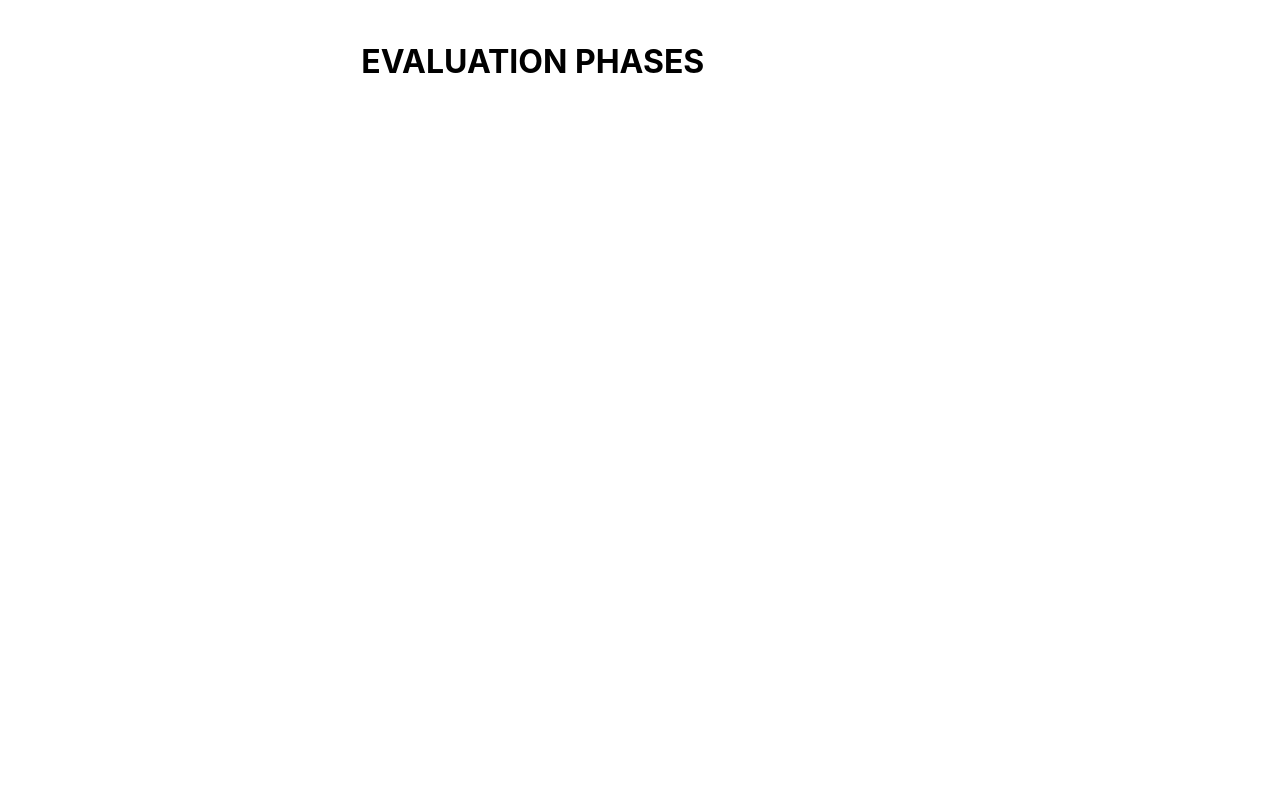
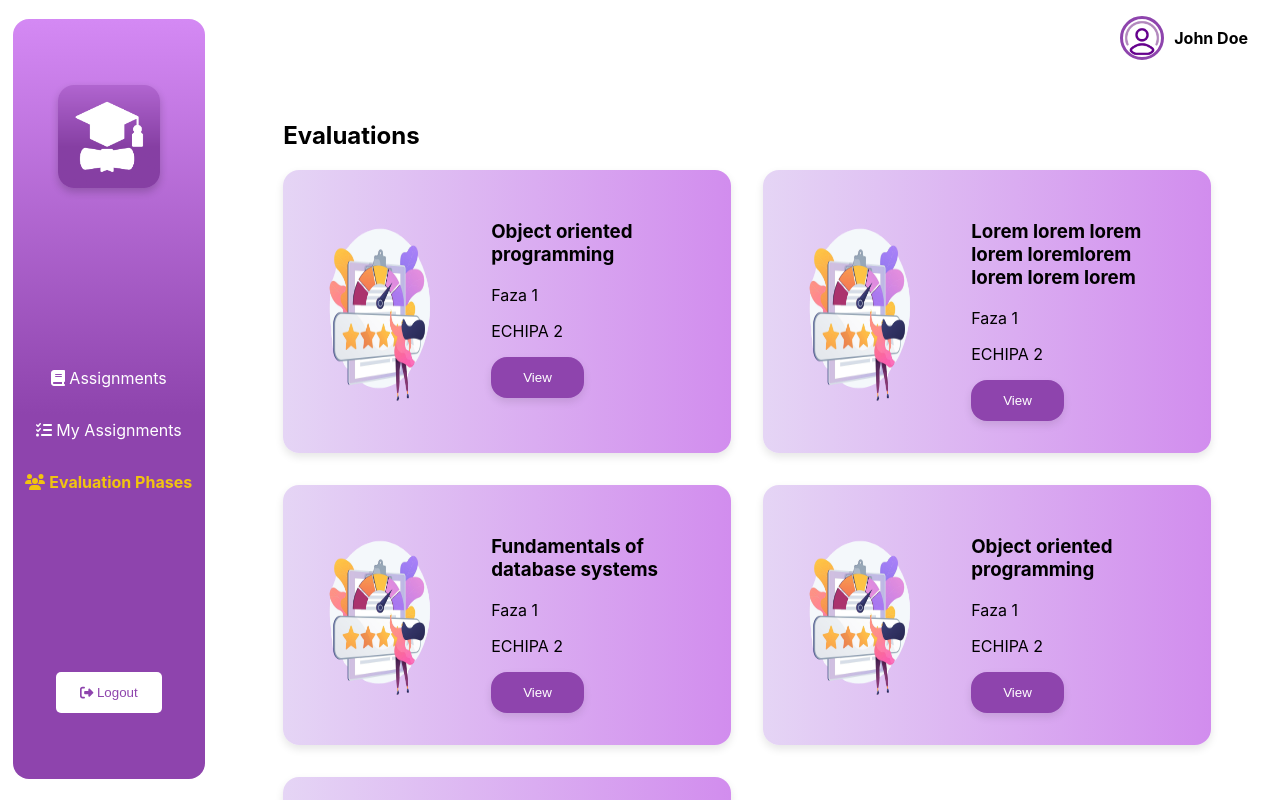
Before and after one commit to irinaLuta25/aplicatie-acordare-note, a React (Create React App) app in the folder frontend/: page /evaluationPhases in a window 1280 px wide. Shown: the top 800 px of the page. Built offline with nearby package versions, Linux system fonts and the light colour scheme.

Commit message:
am facut carduri pentru evaluare si am actualizat sidebarul cu locatia curenta

```diff
--- a/frontend/src/components/Assignments/Assignments.css
+++ b/frontend/src/components/Assignments/Assignments.css
@@ -1,6 +1,8 @@
 .assignments {
-  padding: 20px;
+  padding: 1.5rem;
   width: 65vw;
+  margin-top: 5rem;
+
 }
 
 .assignments h2 {
--- /dev/null
+++ b/frontend/src/components/EvaluationCard/EvaluationCard.css
@@ -0,0 +1,30 @@
+
+.evaluation-icon{
+  width: 10vw;
+}
+
+.evaluation-card{
+  display: flex;
+  flex-direction: row;
+  gap:3rem;
+  background: linear-gradient(90deg, rgba(229,213,245,1) 0%, rgba(202,122,235,0.8576680672268908) 100%);
+  padding: 2rem;
+  border-radius: 1rem;
+  box-shadow: 0 0.25rem 0.5rem rgba(0, 0, 0, 0.1);
+
+}
+
+.evaluation-details button {
+  padding: 0.8rem 2rem;
+  background-color: #8e44ad;
+  color: white;
+  border: none;
+  border-radius: 1rem;
+  cursor: pointer;
+  box-shadow: 0 0.25rem 0.5rem rgba(0, 0, 0, 0.1);
+  margin-top: auto;
+}
+
+.evaluation-details button:hover {
+  opacity: 0.8;
+}
--- /dev/null
+++ b/frontend/src/components/EvaluationCard/EvaluationCard.jsx
@@ -0,0 +1,21 @@
+import React from "react";
+import "./EvaluationCard.css";
+import image from '../../assets/evaluationImg.png'
+import {useNavigate} from "react-router-dom"
+
+function EvaluationCard({id,title,name,phase}) {
+
+  return (
+    <div className="evaluation-card">
+      <img src={image} className="evaluation-icon"/>
+      <div  className="evaluation-details">
+        <h3>{title}</h3>
+        <p>{phase}</p>
+        <p>{name}</p>
+        <button>View</button>
+      </div>
+    </div>
+  );
+}
+
+export default EvaluationCard;
--- a/frontend/src/components/Sidebar/Sidebar.css
+++ b/frontend/src/components/Sidebar/Sidebar.css
@@ -65,7 +65,7 @@
     color: white;
 }
 
-#onPage{
+.sidebar-link.active {
   font-weight: bold;
   color: #f1c40f;
 }
--- a/frontend/src/components/Sidebar/Sidebar.jsx
+++ b/frontend/src/components/Sidebar/Sidebar.jsx
@@ -3,19 +3,43 @@ import "./Sidebar.css";
 import logo from "../../assets/logo.png";
 import { FontAwesomeIcon } from "@fortawesome/react-fontawesome";
 import { faBook, faTasks, faUsers, faSignOutAlt } from "@fortawesome/free-solid-svg-icons";
-import { Link } from "react-router-dom";
-
+import { Link, useLocation } from "react-router-dom";
 
 function Sidebar() {
+  const location = useLocation();  // Obține calea URL-ului curent
+
   return (
     <div className="sidebar">
       <img src={logo} className="sidebar-logo" alt="Logo" />
       <ul className="sidebar-menu">
-        <li>  <Link to="/" className="sidebar-link" id="onPage"><FontAwesomeIcon icon={faBook} className="menu-icon" /> Assignments  </Link></li>
-        <li> <Link to="/myAssignments" className="sidebar-link"><FontAwesomeIcon icon={faTasks} className="menu-icon" /> My Assignments </Link></li>
-        <li> <Link to="/evaluationPhases" className="sidebar-link"><FontAwesomeIcon icon={faUsers} className="menu-icon" /> Evaluation Phases </Link></li>
+        <li>
+          <Link
+            to="/"
+            className={`sidebar-link ${location.pathname === "/" ? "active" : ""}`}
+          >
+            <FontAwesomeIcon icon={faBook} className="menu-icon" /> Assignments
+          </Link>
+        </li>
+        <li>
+          <Link
+            to="/myAssignments"
+            className={`sidebar-link ${location.pathname === "/myAssignments" ? "active" : ""}`}
+          >
+            <FontAwesomeIcon icon={faTasks} className="menu-icon" /> My Assignments
+          </Link>
+        </li>
+        <li>
+          <Link
+            to="/evaluationPhases"
+            className={`sidebar-link ${location.pathname === "/evaluationPhases" ? "active" : ""}`}
+          >
+            <FontAwesomeIcon icon={faUsers} className="menu-icon" /> Evaluation Phases
+          </Link>
+        </li>
       </ul>
-      <button className="sidebar-logout"> <FontAwesomeIcon icon={faSignOutAlt} className="menu-icon" /> Logout </button>
+      <button className="sidebar-logout">
+        <FontAwesomeIcon icon={faSignOutAlt} className="menu-icon" /> Logout
+      </button>
     </div>
   );
 }
--- a/frontend/src/pages/EvaluationPhases/EvaluationPhases.css
+++ b/frontend/src/pages/EvaluationPhases/EvaluationPhases.css
@@ -0,0 +1,32 @@
+
+.courses {
+    display: flex;
+    height: 100vh;
+    justify-content: space-between;
+  }
+
+  .section2 {
+    width: 15vw;
+  }
+
+
+  .main-evaluation {
+    display: flex;
+    align-items: center;
+    flex-direction: column;
+    padding: 1.3rem;
+    width: 80%;
+  }
+
+  .evaluations{
+    margin-top: 5rem;
+    padding: 0 3rem;
+  }
+
+  .evaluation-grid {
+    display: grid;
+    grid-template-columns: repeat(2, 1fr);
+    gap: 2rem;
+    align-items: stretch;
+    padding-bottom: 5rem;
+  }
--- a/frontend/src/pages/EvaluationPhases/EvaluationPhases.jsx
+++ b/frontend/src/pages/EvaluationPhases/EvaluationPhases.jsx
@@ -1,14 +1,36 @@
 import React from "react";
+import Sidebar from "../../components/Sidebar/Sidebar";
+import HeaderProfile from "../../components/HeaderProfile/HeaderProfile";
+import EvaluationCard from "../../components/EvaluationCard/EvaluationCard";
 import "./EvaluationPhases.css";
 
+const evaluations = [
+  {id:1, title: "Object oriented programming", name: "ECHIPA 2", phase: "Faza 1"},
+  {id:2, title: "Lorem lorem lorem lorem loremlorem lorem lorem lorem", name: "ECHIPA 2", phase: "Faza 1"},
+  {id:3, title: "Fundamentals of database systems", name: "ECHIPA 2", phase: "Faza 1"},
+  {id:4, title: "Object oriented programming", name: "ECHIPA 2", phase: "Faza 1"},
+  {id:5, title: "Fundamentals of database systems", name: "ECHIPA 2", phase: "Faza 1"},
+];
 
-
-function Courses() {
+function EvaluationPhases() {
   return (
-    <div className="main">
-      <h1>EVALUATION PHASES</h1>
+    <div className="courses">
+      <div className="section2">
+        <Sidebar />
+      </div>
+      <div className="main-evaluation">
+        <HeaderProfile />
+        <div className="evaluations">
+          <h2>Evaluations</h2>
+          <div className="evaluation-grid">
+            {evaluations.map((evaluation) => (
+              <EvaluationCard key={evaluation.id} title={evaluation.title} phase={evaluation.phase} name={evaluation.name} />
+            ))}
+          </div>
+        </div>
+      </div>
     </div>
   );
 }
 
-export default Courses;
+export default EvaluationPhases;
--- a/frontend/src/pages/MyAssignments/MyAssignments.jsx
+++ b/frontend/src/pages/MyAssignments/MyAssignments.jsx
@@ -2,6 +2,7 @@ import React from "react";
 import Sidebar from "../../components/Sidebar/Sidebar";
 import WelcomeCard from "../../components/WelcomeCard/WelcomeCard";
 import MyAssignmentsCards from "../../components/MyAssignmentsCards/MyAssignmentsCards";
+import Assigments from "../../components/Assignments/Assignments";
 import HeaderProfile from "../../components/HeaderProfile/HeaderProfile";
 import "./MyAssignments.css";
 
@@ -14,7 +15,7 @@ function MyAssignments() {
       </div>
       <div className="main">
         <HeaderProfile/>
-        <MyAssignmentsCards />
+        <Assigments />
       </div>
     </div>
   );
```
Also changed, not shown: frontend/src/assets/evaluationImg.png (added).
